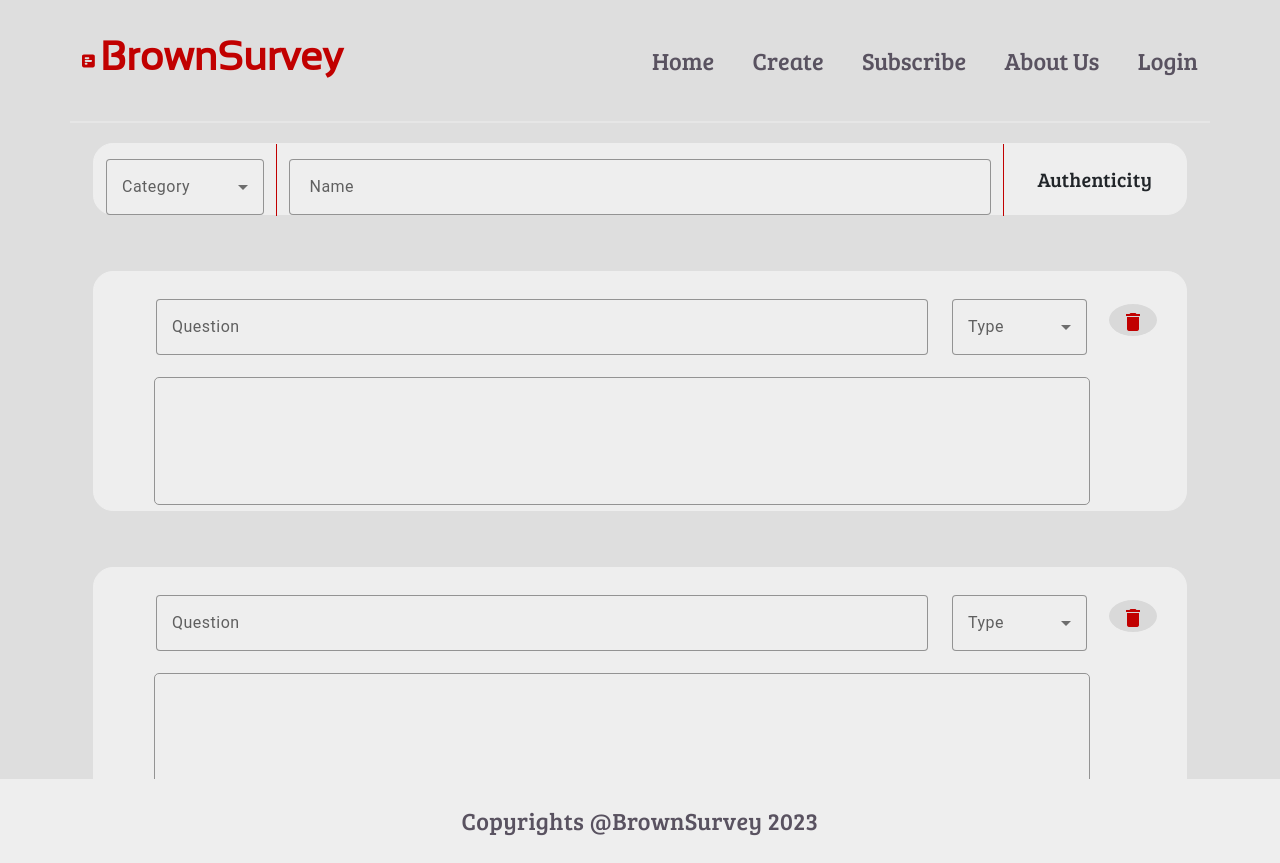
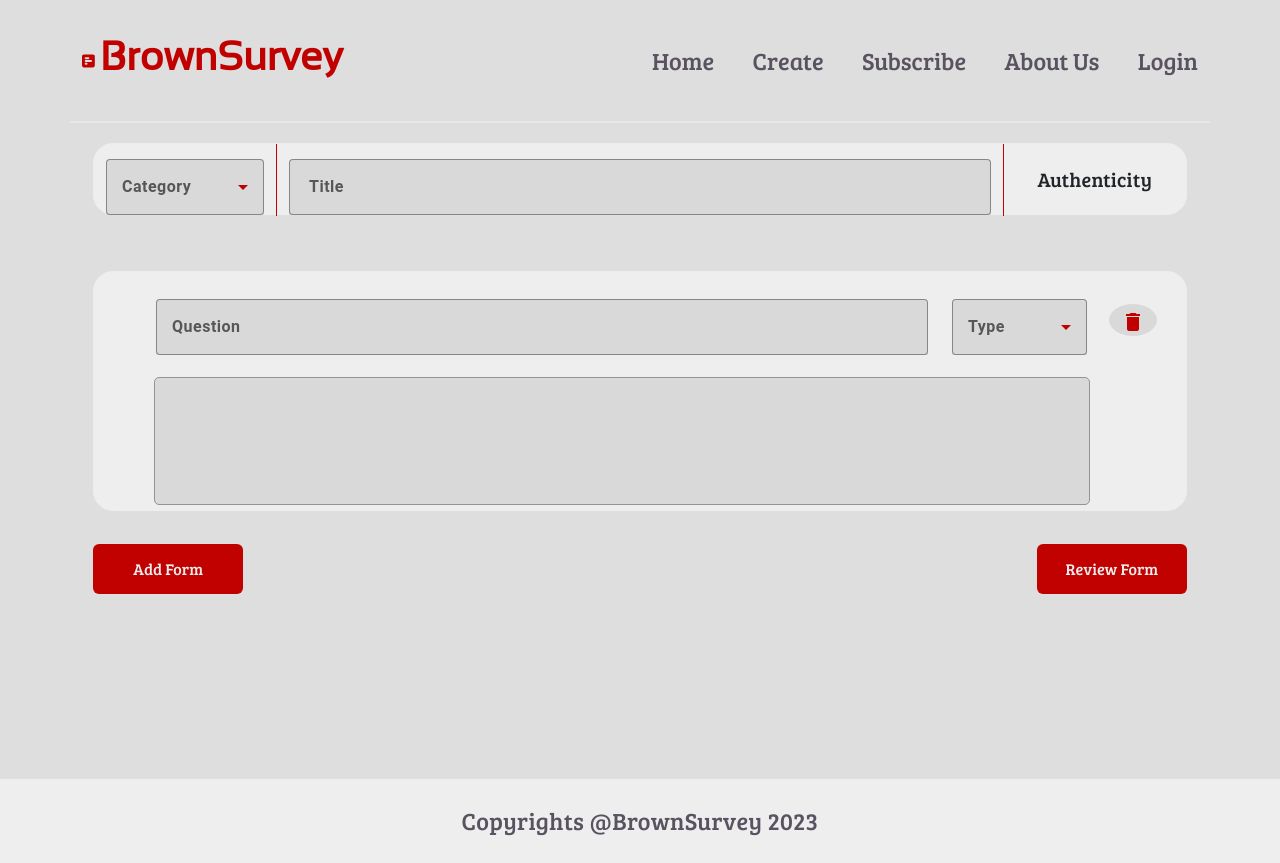
Before and after one commit to Playground0/BrownSurveyFE, an Angular app: page /create/1 in a window 1280 px wide. Built offline with nearby package versions, Linux system fonts and the light colour scheme.

Commit message:
complete form-page

```diff
--- a/src/app/public/components/create-form/create-form.component.css
+++ b/src/app/public/components/create-form/create-form.component.css
@@ -56,6 +56,7 @@
   margin-left: 2%;
   margin-right: 2%;
   border-radius: 5px;
+  background-color: #d9d9d9;
 }
 .delete-btn {
   margin-top: 2rem;
--- a/src/app/public/components/create-form/create-form.component.html
+++ b/src/app/public/components/create-form/create-form.component.html
@@ -1,9 +1,10 @@
 <div class="container">
+  <form [formGroup]="customForm">
   <div class="rounded-box form-type mt-1 row">
     <div class="col-md-2">
-      <mat-form-field class="form-category" appearance="outline">
+      <mat-form-field class="form-category" appearance="outline" >
         <!-- <mat-label>Choose one</mat-label> -->
-        <mat-select placeholder="Category">
+        <mat-select placeholder="Category" formControlName="category">
           <mat-option>Clear</mat-option>
           <mat-option value="valid">Valid option</mat-option>
           <mat-option value="invalid">Invalid option</mat-option>
@@ -12,7 +13,7 @@
     </div>
     <div class="col-md-8">
       <mat-form-field class="form-name" appearance="outline">
-        <input type="email" matInput placeholder="{{ formType }} Name" />
+        <input formControlName="title" type="email" matInput placeholder="{{ formType }} Title" />
       </mat-form-field>
     </div>
     <div class="col-md-2">
@@ -20,19 +21,20 @@
     </div>
   </div>
 
-  <div *ngFor="let form of forms">
-    <div class="rounded-box forms">
+  <ng-container formArrayName="forms">
+    <div *ngFor="let form of forms.controls; let i = index">
+      <div class="rounded-box forms" [formGroupName]="i">
         <div class="form-area">
           <div class="row">
               <div class="col-md-10">
                   <mat-form-field appearance="outline">
-                    <input type="email" matInput placeholder="Question" />
+                      <input type="email" formControlName="question" matInput placeholder="Question" />
                     </mat-form-field>
               </div>
               <div class="col-md-2">
                   <mat-form-field appearance="outline">
                       <!-- <mat-label>Choose one</mat-label> -->
-                    <mat-select placeholder="Type">
+                      <mat-select placeholder="Type" formControlName="type">
                         <mat-option>Clear</mat-option>
                         <mat-option value="valid">Valid option</mat-option>
                         <mat-option value="invalid">Invalid option</mat-option>
@@ -44,17 +46,20 @@
           </div>
         </div>
         <div class="delete-btn">
-        <button class="btn" title="Delete"><mat-icon>delete</mat-icon></button>
+          <button class="btn" title="Delete" (click)="deleteForm(i)"><mat-icon>delete</mat-icon></button>
         </div>
       </div>
     </div>
+  </ng-container>
   <div class="buttons">
     <div>
-      <button class="btn">Add Form</button>
+      <button class="btn" [disabled]="forms.controls.length === formLimit" (click)="addForm()">Add Form</button>
     </div>
     <div>
-      <button class="btn">Review Form</button>
+      <button class="btn" (click)="reviewForm()">Review Form</button>
     </div>
   </div>
+</form>
+
   <router-outlet></router-outlet>
 </div>
--- a/src/app/public/components/create-form/create-form.component.ts
+++ b/src/app/public/components/create-form/create-form.component.ts
@@ -1,6 +1,7 @@
 import { Component, OnInit } from '@angular/core';
 import { ActivatedRoute, Router } from '@angular/router';
 import { PublicCommonService } from '../../services/public-common.service';
+import { FormArray, FormBuilder, FormControl, FormGroup, Validators } from '@angular/forms';
 
 @Component({
   selector: 'app-create-form',
@@ -9,19 +10,53 @@ import { PublicCommonService } from '../../services/public-common.service';
 })
 export class CreateFormComponent implements OnInit{
 
-  constructor(private router: Router, private activatedRoute: ActivatedRoute, private publicCommonService: PublicCommonService){}
   formType : string = '';
-  forms : any[] = [];
+  customForm! : FormGroup;
+  formLimit: number = 0;
+
+  constructor(private router: Router, private activatedRoute: ActivatedRoute, private publicCommonService: PublicCommonService, private fb:FormBuilder){}
+
+
   ngOnInit(): void {
-    for(let i = 0; i<5;i++){
-      this.forms.push(i);
-    }
     this.getFormTypeFromUrl();
+  }
+  initializeForm(){
+    this.customForm = this.fb.group({
+      category : new FormControl('',Validators.required),
+      title: new FormControl('',Validators.required),
+      forms : this.fb.array([])
+    });
+    this.addForm();
   }
   getFormTypeFromUrl(){
     this.activatedRoute.params.subscribe((param) => {
+      this.initializeForm();
       let urlKey = param['formType'];
       this.formType = this.publicCommonService.getFormKey(urlKey);
-    })
+      this.formLimit = this.publicCommonService.getFormLimit(urlKey);
+    });
+  }
+  get forms() {
+    return this.customForm.controls['forms'] as FormArray;
+  }
+  newForm() : FormGroup{
+    return this.fb.group({
+      question : new FormControl('',Validators.required),
+      type: new FormControl('', Validators.required),
+      options: new FormControl('')
+    });
+  }
+  addForm(){
+    this.forms.push(this.newForm());
+  }
+  deleteForm(index:number){
+    this.forms.removeAt(index);
+    this.forms.length === 0 ? this.addForm() : "";
+  }
+  reviewForm(){
+    if(this.customForm.invalid){
+      this.customForm.markAllAsTouched();
+      return;
+    }
   }
 }
--- a/src/app/public/public.module.ts
+++ b/src/app/public/public.module.ts
@@ -16,6 +16,7 @@ import {MatMenuModule} from '@angular/material/menu';
 import {MatInputModule} from '@angular/material/input';
 import {MatFormFieldModule} from '@angular/material/form-field';
 import {MatSelectModule} from '@angular/material/select';
+import { FormsModule, ReactiveFormsModule } from '@angular/forms';
 
 @NgModule({
   declarations: [
@@ -36,7 +37,9 @@ import {MatSelectModule} from '@angular/material/select';
     MatMenuModule,
     MatInputModule,
     MatFormFieldModule,
-    MatSelectModule
+    MatSelectModule,
+    ReactiveFormsModule,
+    FormsModule
   ]
 })
 export class PublicModule { }
--- a/src/app/public/services/public-common.service.ts
+++ b/src/app/public/services/public-common.service.ts
@@ -17,4 +17,14 @@ export class PublicCommonService {
     }
     return '';
   }
+  getFormLimit(formType:string) : number {
+    let limit = 0;
+    switch(formType){
+      case 'survey': {return 10}
+      case 'quiz': {return 10}
+      case 'opinion': {return 1}
+      default : break;
+    }
+    return limit;
+  }
 }
--- a/src/app/shared/components/header/header.component.css
+++ b/src/app/shared/components/header/header.component.css
@@ -21,6 +21,7 @@
 
 .title:hover {
   color: grey;
+  transition: all 0.3s ease;
   -webkit-transition: all 0.3s ease;
   -moz-transition: all 0.3s ease;
   -o-transition: all 0.3s ease;
@@ -28,6 +29,7 @@
 }
 .title:hover svg{
   fill: grey;
+  transition: all 0.3s ease;
   -webkit-transition: all 0.3s ease;
   -moz-transition: all 0.3s ease;
   -o-transition: all 0.3s ease;
--- a/src/app/shared/styles/globalstyles.css
+++ b/src/app/shared/styles/globalstyles.css
@@ -9,6 +9,3 @@
 .mat-mdc-form-field{
     display: flex;
 }
-.mat-focused{
-    border: none;
-}
--- a/src/styles.css
+++ b/src/styles.css
@@ -10,3 +10,17 @@
 
 html, body { height: 100%; background-color: #DEDEDE;}
 body { margin: 0; font-family: 'Bree Serif', serif; }
+
+.mat-mdc-text-field-wrapper {
+  width: 100%;
+  background-color: #D9D9D9;
+}
+.mat-mdc-select-arrow{
+  color: #c10000;
+}
+.mat-mdc-select-placeholder{
+  font-weight: 600;
+}
+.mdc-text-field--no-label:not(.mdc-text-field--textarea){
+  font-weight: 600;
+}
```
Lines whose indentation alone changed are shown as unchanged.
